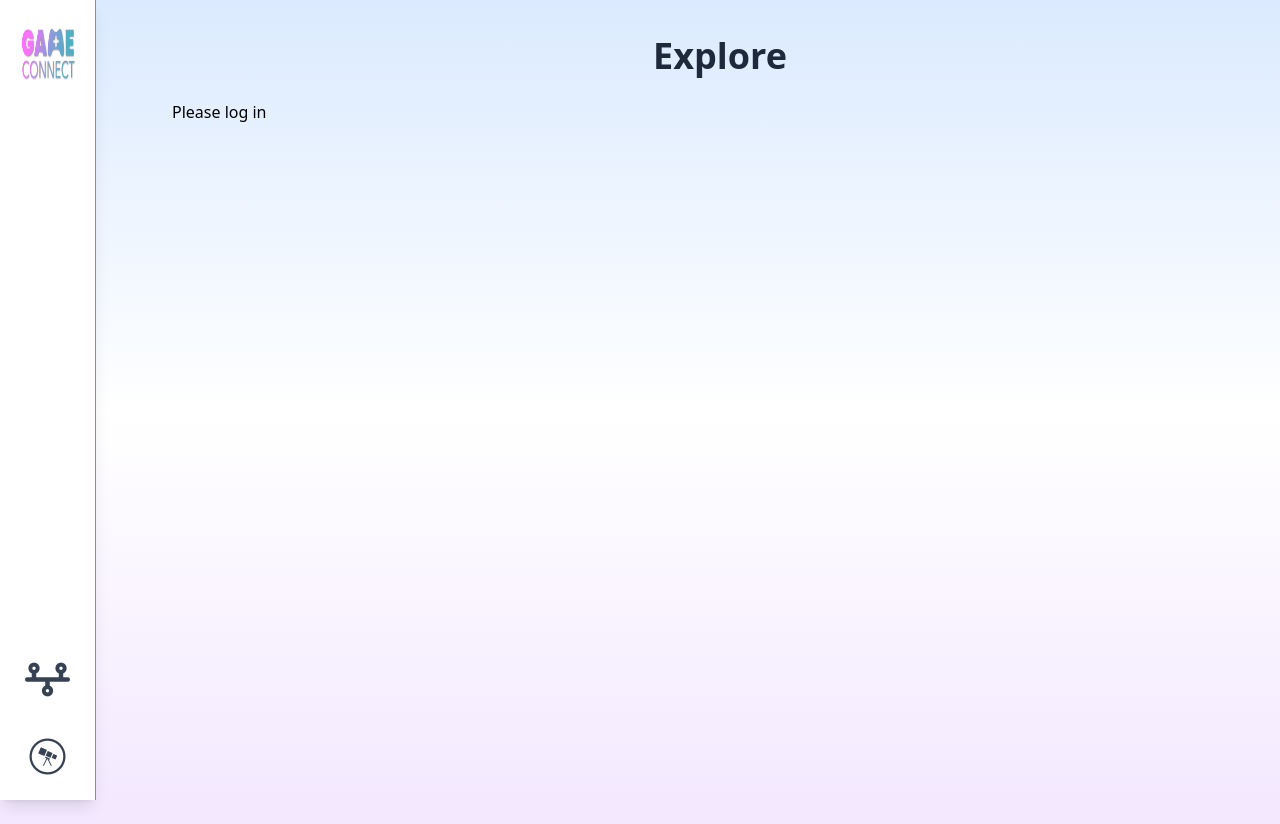
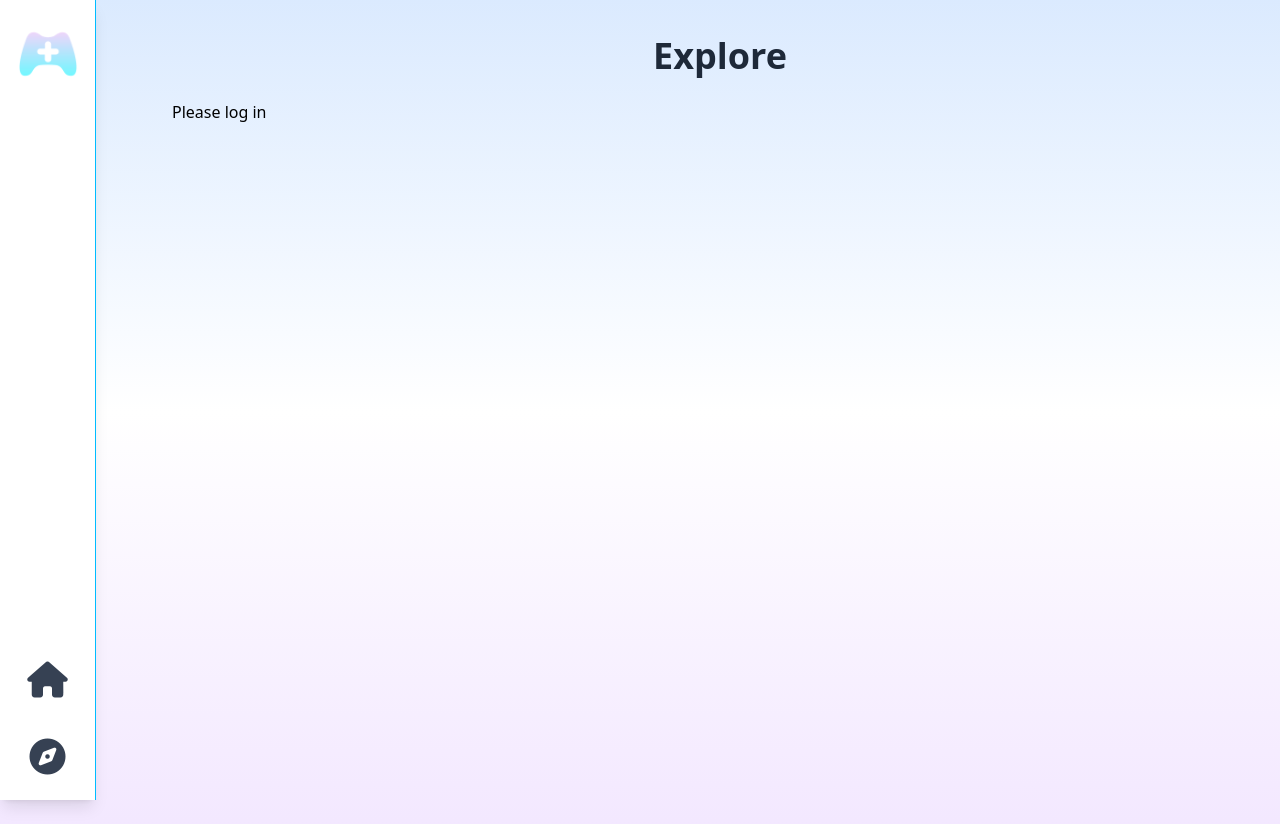
Before and after one commit to mathiasepc/GameConnectFrontend, a website with bundled scripts: page html/explore.html in a window 1280 px wide. Built offline with nearby package versions, Linux system fonts and the light colour scheme.

Commit message:
updated icons

```diff
--- a/html/fragments/navbar.html
+++ b/html/fragments/navbar.html
@@ -3,7 +3,7 @@
             border-r border-r-sky-400 z-50">
     <!-- Logo at the top -->
     <div class="mb-6 flex justify-center space-y-10">
-        <img src="../image/gameLogo.png" alt="Game Logo" class="h-15 w-15">
+        <img src="../image/gameConnect_simple_logo.png" alt="Game Logo" class="h-15 w-15">
     </div>
 
     <!-- Navigation Links -->
@@ -21,7 +21,7 @@
 
         <a id="navTimeline" href="#" class="relative group flex items-center justify-center text-gray-700 hover:text-sky-500 font-medium">
             <span class="relative">
-            <i class="fa-solid fa-timeline text-4xl transition-transform group-hover:scale-110"></i>
+            <i class="fa-solid fa-house text-4xl transition-transform group-hover:scale-110"></i>
                 <span class="absolute top-1/2 left-full ml-1 -translate-y-1/2 bg-sky-500 text-white text-xs px-3 py-1 rounded-full shadow-md whitespace-nowrap
                 opacity-0 group-hover:opacity-100 transition-opacity duration-200 pointer-events-none">Timeline
                 </span>
@@ -31,7 +31,7 @@
 
         <a id="navExplore" href="#" class="group flex items-center justify-center text-gray-700 hover:text-sky-500 font-medium">
             <span class="relative">
-            <i class="fa-brands fa-wpexplorer text-4xl transition-transform group-hover:scale-110"></i>
+            <i class="fa-solid fa-compass text-4xl transition-transform group-hover:scale-110"></i>
                 <span class="absolute top-1/2 left-full ml-1 -translate-y-1/2 bg-sky-500 text-white text-xs px-3 py-1 rounded-full shadow-md whitespace-nowrap
                 opacity-0 group-hover:opacity-100 transition-opacity duration-200 pointer-events-none">Explore
                 </span>
```
Also changed, not shown: css/output.css, image/gameConnect_simple_logo.png (added).
